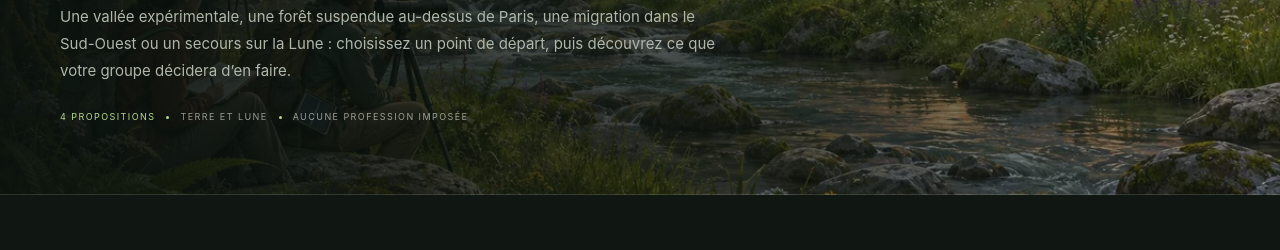
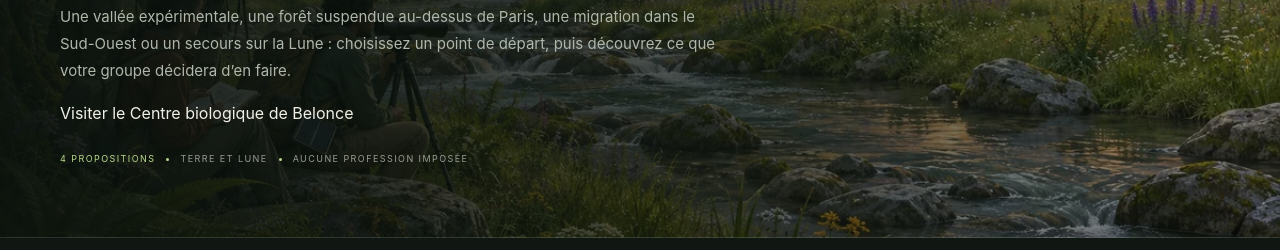
Before and after one commit to orekoj-art/terre-2187, a plain HTML site: page aventures.html in a window 1280 px wide. Shown: the part 368-618 px from the top of the page. Drawn offline with Linux system fonts and the light colour scheme.

Commit message:
Add link to Belonce biological center

```diff
--- a/aventures.html
+++ b/aventures.html
@@ -38,6 +38,7 @@
         <p class="eyebrow"><span class="eyebrow-line"></span> QUATRE HISTOIRES POUR COMMENCER</p>
         <h1>Le monde est vivant.<br><em>À vous d’y prendre part.</em></h1>
         <p class="page-lead">Une vallée expérimentale, une forêt suspendue au-dessus de Paris, une migration dans le Sud-Ouest ou un secours sur la Lune : choisissez un point de départ, puis découvrez ce que votre groupe décidera d’en faire.</p>
+        <p><a href="belonce/index.html">Visiter le Centre biologique de Belonce</a></p>
         <div class="hero-meta"><span>4 propositions</span><span class="meta-dot"></span><span>Terre et Lune</span><span class="meta-dot"></span><span>Aucune profession imposée</span></div>
       </div>
     </section>
```
